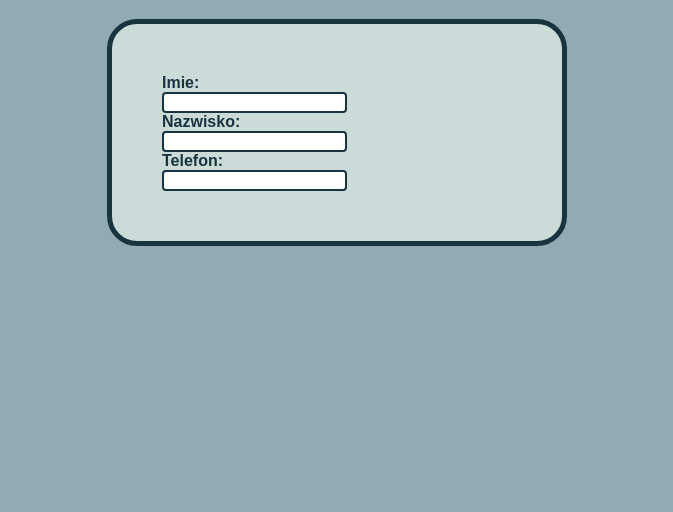
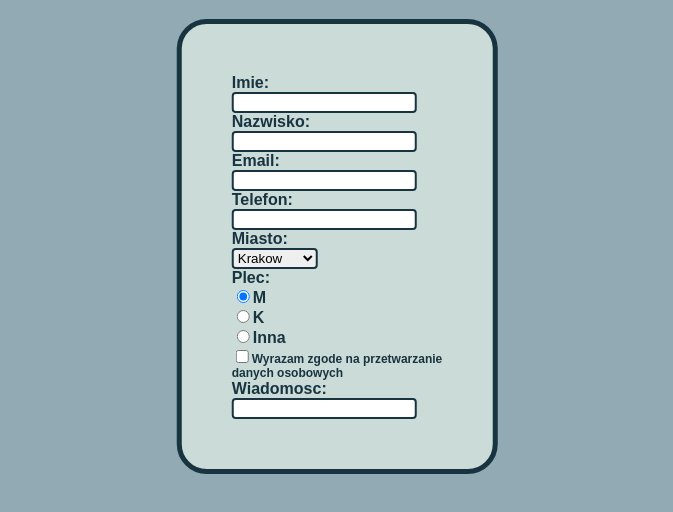
Before and after one commit to jjkazm/formularz_szkolenia, a plain HTML site: page index.html in a window 1280 px wide. Shown: the part 208-720 px from the top of the page, without its empty margins (303-976 px from the left). Drawn offline with Linux system fonts and the light colour scheme.

Commit message:
dodano formularz i sformatowano

```diff
--- a/css/style.css
+++ b/css/style.css
@@ -22,9 +22,16 @@ form {
     position: absolute;
     left: 50%;
     transform: translate(-50%);
-    width:350px;
     font-weight: bold;
+    text-align: left;
 }
+
+#city{
+      border: 2px solid #193441;
+      border-radius: 4px;
+}
+
+
 
 .border {
     padding: 50px;
@@ -36,7 +43,13 @@ form {
 }
 
 
-input[type=text] {
+
+input {
     border: 2px solid #193441;
     border-radius: 4px;
 }
+
+form>div {
+
+    font-size: 12px;
+}
--- a/index.html
+++ b/index.html
@@ -1,22 +1,54 @@
 <!DOCTYPE html>
 <html lang="en">
+
 <head>
     <meta charset="UTF-8">
     <title>Document</title>
     <link rel="stylesheet" href="css/style.css">
 
 </head>
+
 <body>
-   <h1 class="border" id="title" >Formularz kontaktowy dla kandydata na kurs</h1>
+    <h1 class="border" id="title">Formularz kontaktowy dla kandydata na kurs</h1>
     <form action="" class="border">
         <label for="first_name">Imie:</label><br>
         <input type="text" id="first_name"><br>
         <label for="last_name">Nazwisko:</label><br>
         <input type="text" id="last_name"><br>
+        <label for="email">Email:</label><br>
+        <input type="email" id="email"><br>
         <label for="phone">Telefon:</label><br>
-       <input type="text" id="phone"><br>
+        <input type="tel" id="phone"><br>
+        <label for="city">Miasto:</label><br>
+
+        <select name="miasto" id="city">
+       <option value="Krakow">Krakow</option>
+       <option value="Warszawa">Warszawa</option>
+       <option value="Gdansk">Gdansk</option>
+         </select><br>
+
+
+       <label for="sex">Plec:</label><br>
+       <input type="radio" name="sex" value="M" checked>M<br>
+        <input type="radio" name="sex" value="K">K<br>
+       <input type="radio" name="sex" value="inna">Inna<br>
+
+       <div>
+       <input type="checkbox" id="zgoda" required>Wyrazam zgode na przetwarzanie <br>danych osobowych<br>
+       </div>
+
+
+       <label for="msg">Wiadomosc:</label><br>
+       <input type="textarea" id="msg">
+
+
+
+
+
+
     </form>
 
 
 </body>
+
 </html>
```
Lines whose indentation alone changed are shown as unchanged.
